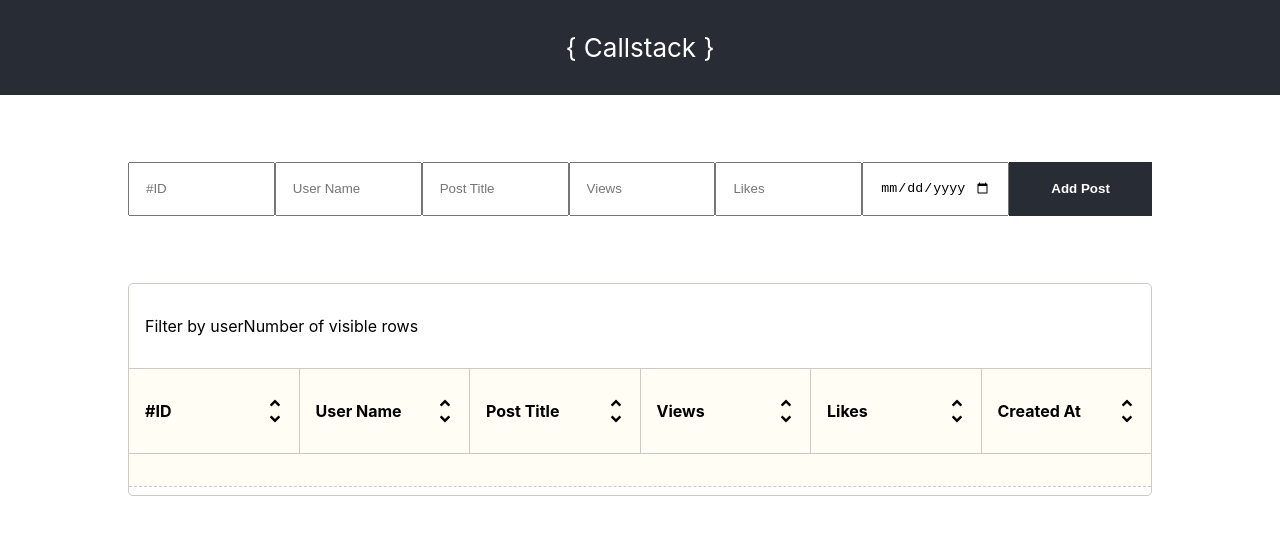
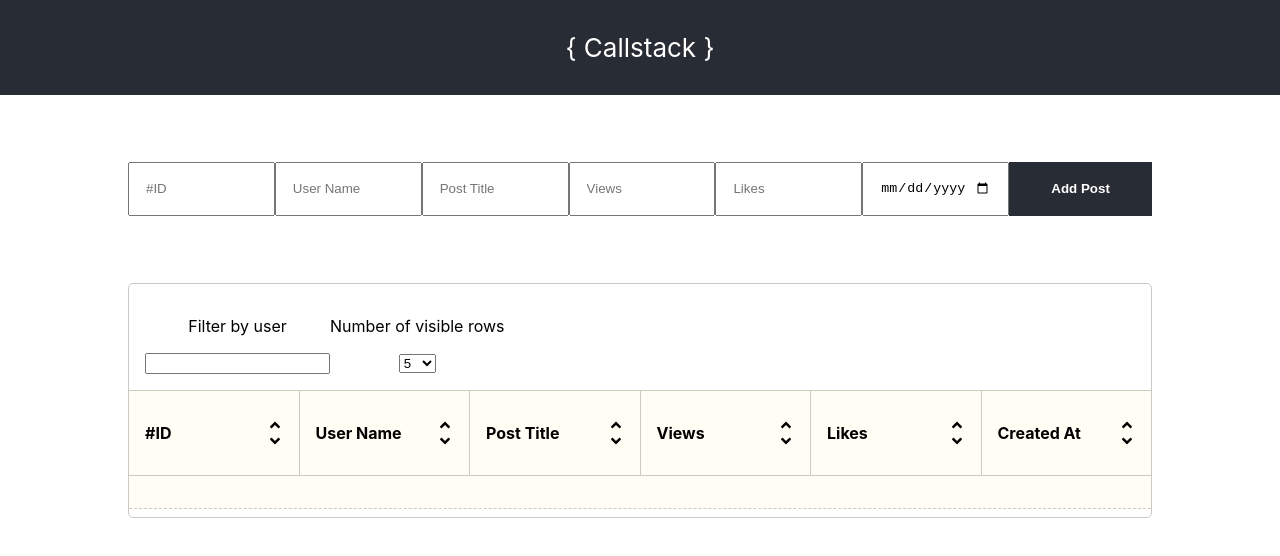
Before and after one commit to aboutroots/react-dynamic-table, a React (Create React App) app: page / in a window 1280 px wide. Shown: the top 556 px of the page. Built offline with nearby package versions, Linux system fonts and the light colour scheme.

Commit message:
Connect TableFilters components to filters actions.

```diff
--- a/src/components/Tabular/TableFilters.js
+++ b/src/components/Tabular/TableFilters.js
@@ -1,19 +1,59 @@
-/* eslint-disable react-native/no-raw-text */
 import React from 'react';
 
+import { connect } from 'react-redux';
+import { setItemsOnPageFilter, setUserNameFilter } from '../../actions/filters';
+
 export class TableFilters extends React.Component {
+  handleItemsOnPageChange = e => {
+    const itemsOnPage = parseInt(e.target.value);
+    this.props.setItemsOnPageFilter(itemsOnPage);
+  };
+
+  handleUserNameChange = e => {
+    // TODO: handle autosugestions using props.users
+    const userNameFilter = e.target.value;
+    this.props.setUserNameFilter(userNameFilter);
+  };
+
   render() {
     return (
       <div className="TableFilters">
         <div className="TableFilters__user">
           <p>Filter by user</p>
+          <input
+            type="text"
+            value={this.props.userNameFilter}
+            onChange={this.handleUserNameChange}
+          />
         </div>
         <div className="TableFilters__pagination">
           <p>Number of visible rows</p>
+          <select
+            value={this.props.itemsOnPage}
+            onChange={this.handleItemsOnPageChange}
+          >
+            {[5, 10, 15, 20].map(o => (
+              <option key={o}>{o}</option>
+            ))}
+          </select>
         </div>
       </div>
     );
   }
 }
 
-export default TableFilters;
+const mapStateToProps = ({ filters, posts }) => ({
+  itemsOnPage: filters.itemsOnPage,
+  userNameFilter: filters.userNameFilter,
+  // users: posts.map(post => post.userName),
+});
+
+const mapDispatchToProps = dispatch => ({
+  setUserNameFilter: value => dispatch(setUserNameFilter(value)),
+  setItemsOnPageFilter: value => dispatch(setItemsOnPageFilter(value)),
+});
+
+export default connect(
+  mapStateToProps,
+  mapDispatchToProps
+)(TableFilters);
```
